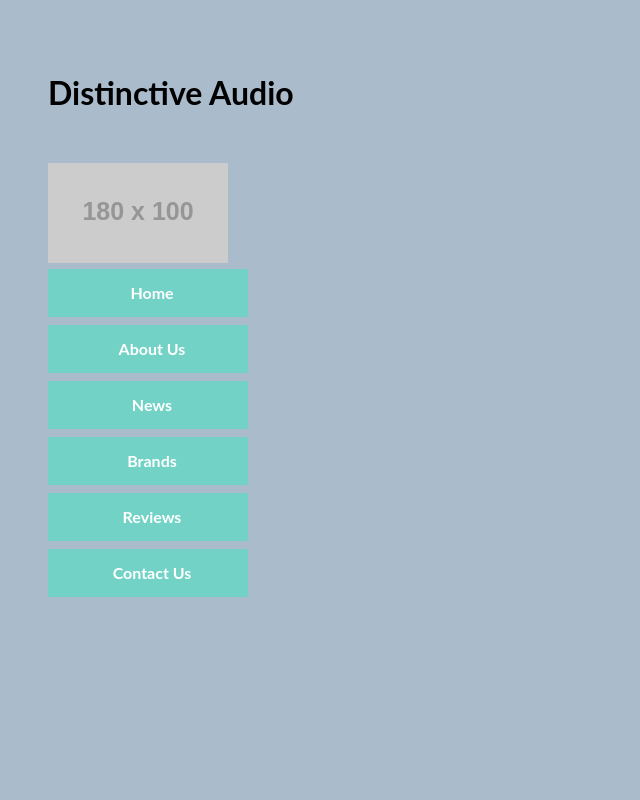
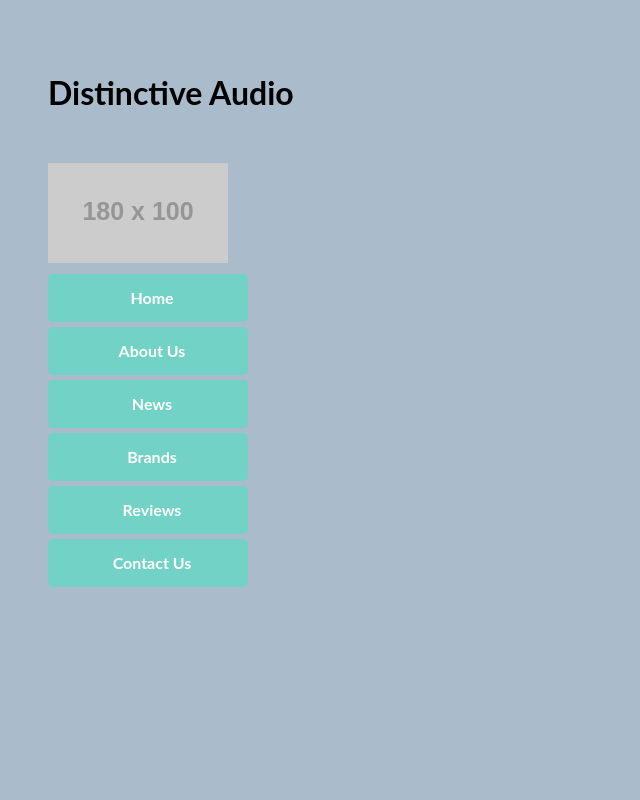
Before and after one commit to sebastiann88/distinctive-audio, a PHP site: page / in a window 1280 px wide. Shown: the whole page, without its empty margins (0-640 px from the left). Run offline with PHP 8.4, Linux system fonts and the light colour scheme; grey boxes labelled with a size stand in for pictures from a placeholder-image service; some libraries are stand-ins or nearby versions.

Commit message:
style(css): continue to style navigation

```diff
--- a/css/main.css
+++ b/css/main.css
@@ -66,7 +66,8 @@ body {
     font-weight: bold;
     line-height: 3;
     padding-left: .5em;
-    margin-bottom: .5em;
+    margin-top: 5px;
+    border-radius: 5px;
     transition: letter-spacing .55s;
 }
 
@@ -89,7 +90,8 @@ body {
 
 .tab input:checked ~ .tab-content {
     max-height: 100%;
-    height: 45em;
+    height: 100%;
+    margin-bottom: 5px;
 }
 
 /* --------------------------
```
